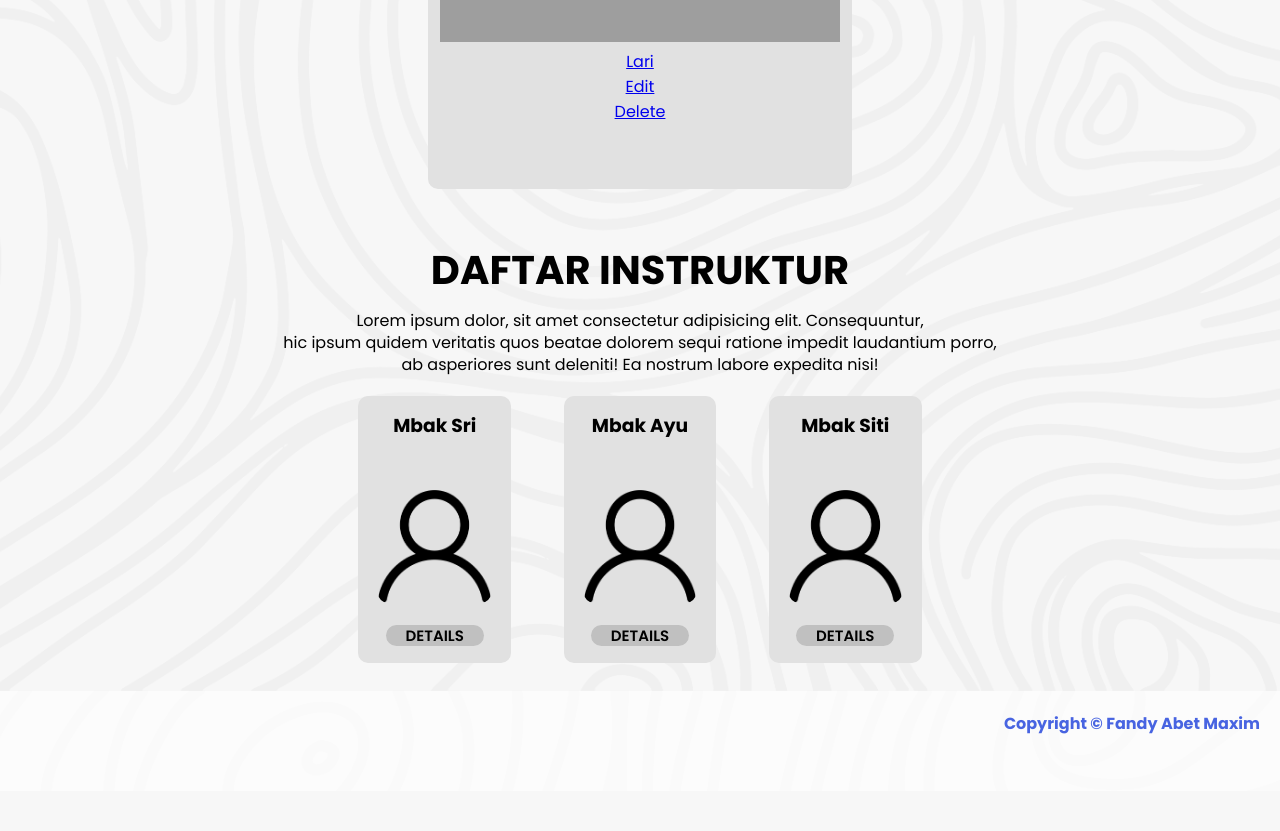
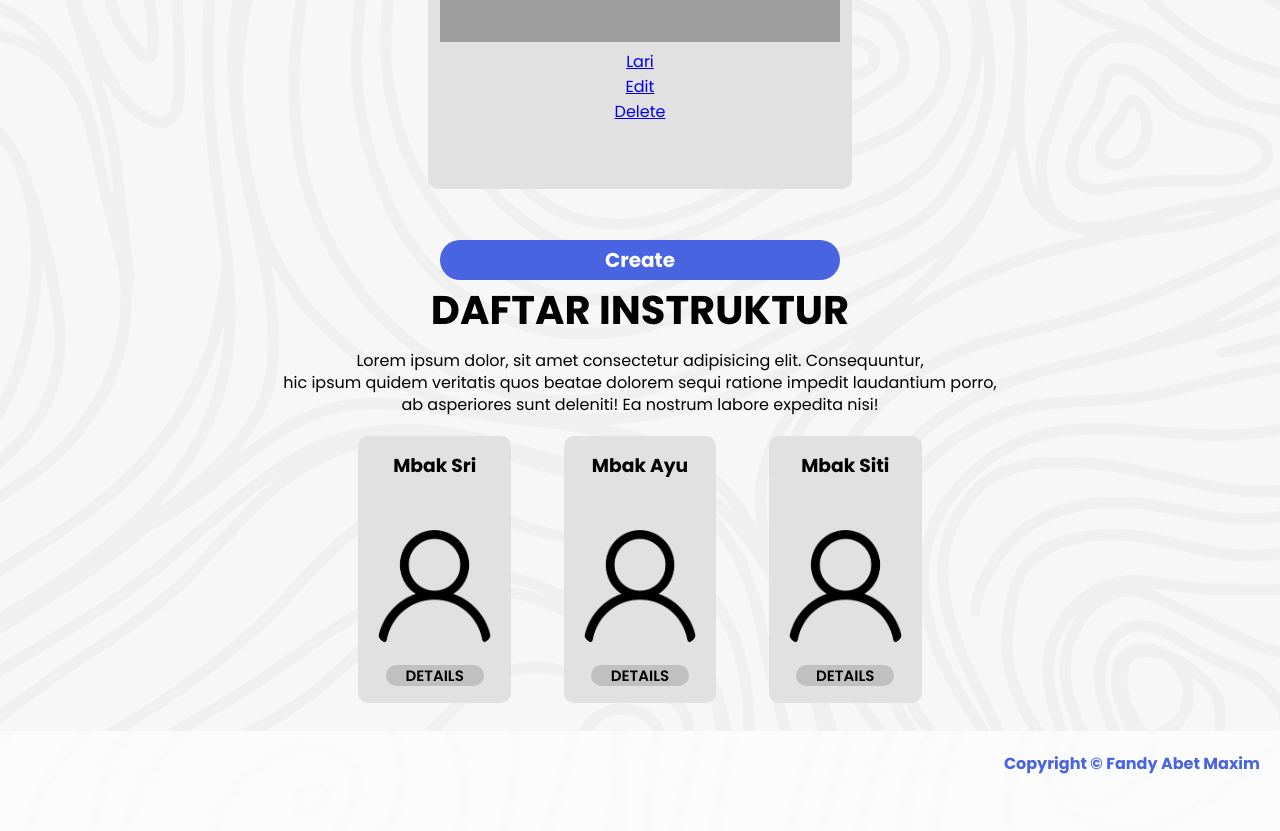
Before and after one commit to MaximHere/Project1-PrProgWeb, a PHP site: page /difficulty/beginner.php in a window 1280 px wide. Shown: the part 737-1568 px from the top of the page. Before the commit the page ends 1471 px from the top, so only its background shows below. Run offline with PHP 8.4, Linux system fonts and the light colour scheme; the visitor is signed in with stand-in values (Sample User, id 1); data comes from the database, SQL or seed files in the repository; grey boxes are pictures that could not be loaded.

Commit message:
update create

```diff
--- a/admin/create_detail.php
+++ b/admin/create_detail.php
@@ -156,7 +156,6 @@ else if($_POST){
             fieldJudul[i].innerHTML = namaOlahraga.value;
 
         }
-        // fieldJudul.innerHTML = namaOlahraga.value;
     }
 </script>
 </html>
--- a/difficulty/beginner.php
+++ b/difficulty/beginner.php
@@ -42,6 +42,7 @@ $result = mysqli_query($konek, $sql);
                             <li><a href="" class="link">WORKOUT TYPE</a></li>
                         </ul>
                     </div>
+                </form>
         </nav>
     </section>
     <br>
@@ -81,6 +82,13 @@ $result = mysqli_query($konek, $sql);
                 ?>
             </div>
         </div>
+        <?php
+        if (isset($_SESSION['username'])) {
+            echo "<form action='../admin/create_detail.php' method='post'>";
+            echo "<button class='admin-create' type='submit' >Create</button>";
+            echo "</form>";
+        }
+        ?>
     </section>
 
     <section class="instruktur">
--- a/style/diff.css
+++ b/style/diff.css
@@ -130,7 +130,20 @@ h3 {
 }
 
 
-
+.admin-create {
+    font-size: 20px;
+    font-weight: bold;
+    color: #fff;
+    border: none;
+    border-radius: 50px;
+    padding: 5px 25px;
+    width: 400px;
+    margin-bottom: 20px;
+    background-color: #4864e1;
+    position: relative;
+    margin: auto;
+    cursor: pointer;
+}
 /* ========== INSTRUKTUR =========== */
 
 .instruktur {
```
Also changed, not shown: admin/edit_page.php (+13 -2 lines).
